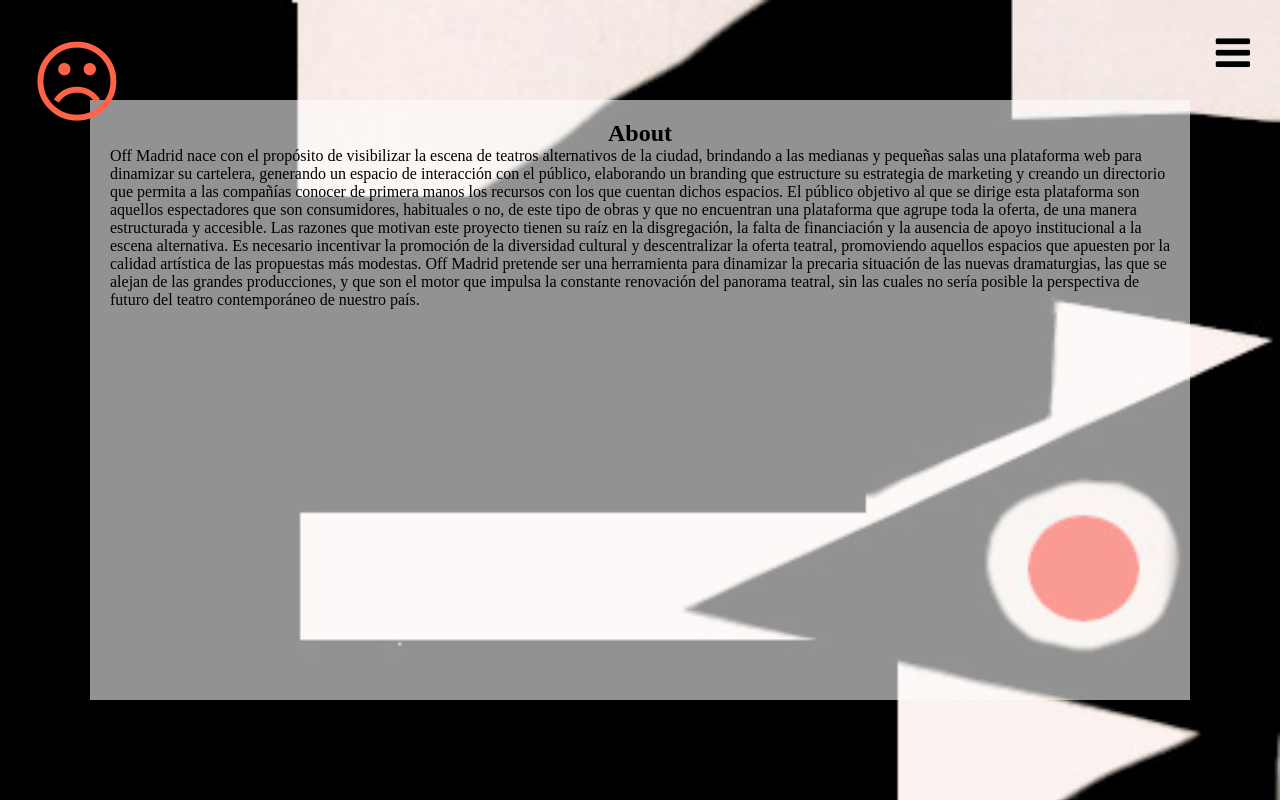
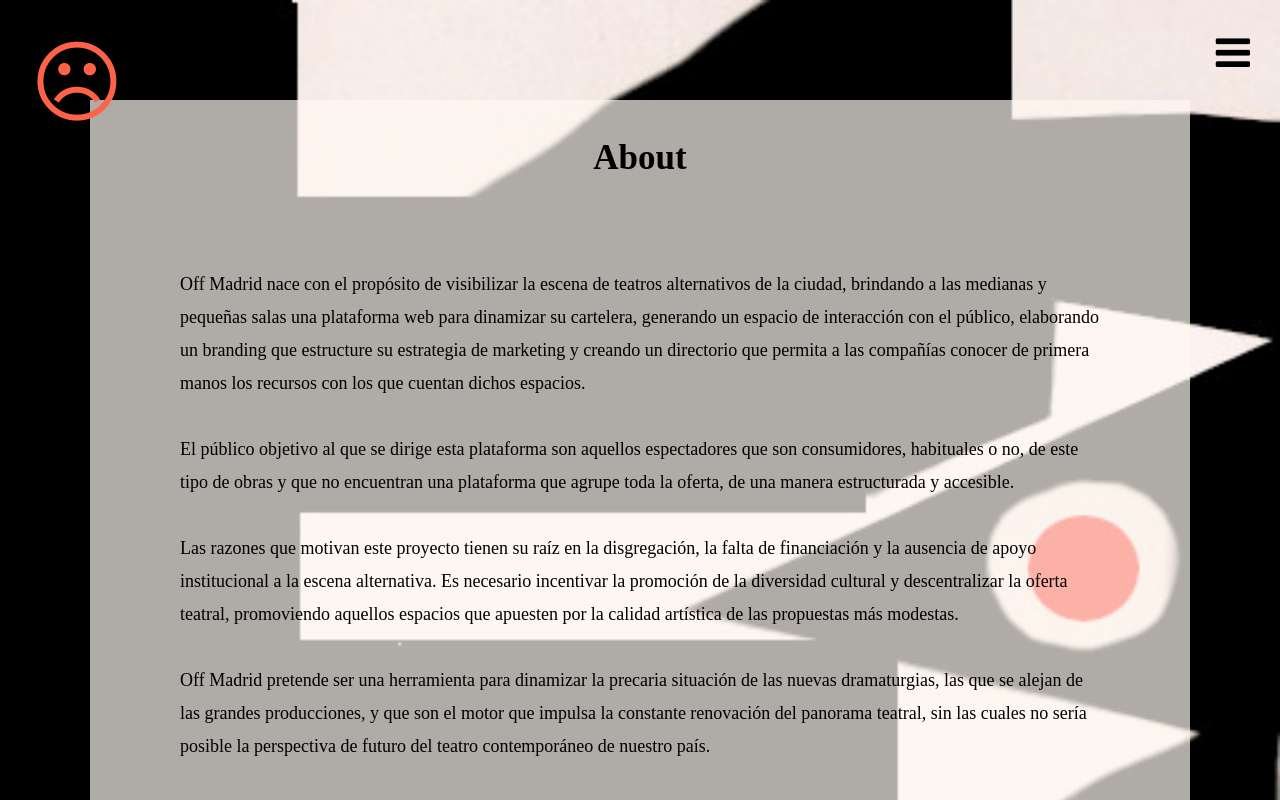
Before and after one commit to Tania-Santome/off_madrid_angular, an Angular app: page /about in a window 1280 px wide. Shown: the top 800 px of the page. Built offline with nearby package versions, Linux system fonts and the light colour scheme; a web font is replaced by a local one.

Commit message:
Prueba cerra feature

```diff
--- a/src/app/pages/about/about.component.html
+++ b/src/app/pages/about/about.component.html
@@ -1,25 +1,33 @@
 <div class="container">
-    <section>
-        <h1 class="center">About</h1>
+    <section> <br>
+        <h1 class="center about_title ">About</h1>
 
+        <div class="layoutStyle">
 
-        Off Madrid nace con el propósito de visibilizar la escena de teatros alternativos de la ciudad, brindando a las
-        medianas y pequeñas salas una plataforma web para dinamizar su cartelera, generando un espacio de interacción
-        con el público, elaborando un branding que estructure su estrategia de marketing y creando un directorio que
-        permita a las compañías conocer de primera manos los recursos con los que cuentan dichos espacios.
+            Off Madrid nace con el propósito de visibilizar la escena de teatros alternativos de la ciudad, brindando a
+            las
+            medianas y pequeñas salas una plataforma web para dinamizar su cartelera, generando un espacio de
+            interacción
+            con el público, elaborando un branding que estructure su estrategia de marketing y creando un directorio que
+            permita a las compañías conocer de primera manos los recursos con los que cuentan dichos espacios. <br><br>
 
-        El público objetivo al que se dirige esta plataforma son aquellos espectadores que son consumidores, habituales
-        o no, de este tipo de obras y que no encuentran una plataforma que agrupe toda la oferta, de una manera
-        estructurada y accesible.
+            El público objetivo al que se dirige esta plataforma son aquellos espectadores que son consumidores,
+            habituales
+            o no, de este tipo de obras y que no encuentran una plataforma que agrupe toda la oferta, de una manera
+            estructurada y accesible.
+            <br><br>
+            Las razones que motivan este proyecto tienen su raíz en la disgregación, la falta de financiación y la
+            ausencia
+            de apoyo institucional a la escena alternativa. Es necesario incentivar la promoción de la diversidad
+            cultural y
+            descentralizar la oferta teatral, promoviendo aquellos espacios que apuesten por la calidad artística de las
+            propuestas más modestas. <br><br>
 
-        Las razones que motivan este proyecto tienen su raíz en la disgregación, la falta de financiación y la ausencia
-        de apoyo institucional a la escena alternativa. Es necesario incentivar la promoción de la diversidad cultural y
-        descentralizar la oferta teatral, promoviendo aquellos espacios que apuesten por la calidad artística de las
-        propuestas más modestas.
-
-        Off Madrid pretende ser una herramienta para dinamizar la precaria situación de las nuevas dramaturgias, las que
-        se alejan de las grandes producciones, y que son el motor que impulsa la constante renovación del panorama
-        teatral, sin las cuales no sería posible la perspectiva de futuro del teatro contemporáneo de nuestro país.
+            Off Madrid pretende ser una herramienta para dinamizar la precaria situación de las nuevas dramaturgias, las
+            que
+            se alejan de las grandes producciones, y que son el motor que impulsa la constante renovación del panorama
+            teatral, sin las cuales no sería posible la perspectiva de futuro del teatro contemporáneo de nuestro país.
+        </div>
 
     </section>
 </div>
--- a/src/app/service/user.service.ts
+++ b/src/app/service/user.service.ts
@@ -16,8 +16,9 @@ export class UserService {
   }
 
   createUser(user: User): Promise<any> {
-    return this.http.post<any>(this.url, user).toPromise();
+    return this.http.post(`${this.url}/register`, user).toPromise();
   }
+
 
   login(user: User): Promise<any> {
     return this.http.post(`${this.url}/login`, user).toPromise();
--- a/src/styles.css
+++ b/src/styles.css
@@ -49,6 +49,10 @@ body {
 
 }
 
+.about_title{
+    font-size: 3.5rem;
+    font-weight: bolder;
+}
 
 p {
     font-size: 1.6rem;
@@ -184,9 +188,20 @@ padding: 1rem;
 /* layaut */
 section{
 
-    background-color: rgba(255, 255, 255, 0.571);
+    background-color: rgba(255, 249, 242, 0.685);
     margin-top: 10rem;
     margin-bottom: 20rem;
     padding: 2rem;
     min-height: 60rem;
 }
+
+.layoutStyle{
+
+    margin-top: 2rem;
+    margin-bottom: 20rem;
+    padding: 7rem;
+    min-height: 60rem;
+    font-size: 1.8rem;
+    line-height : 3.3rem;
+
+}
```
